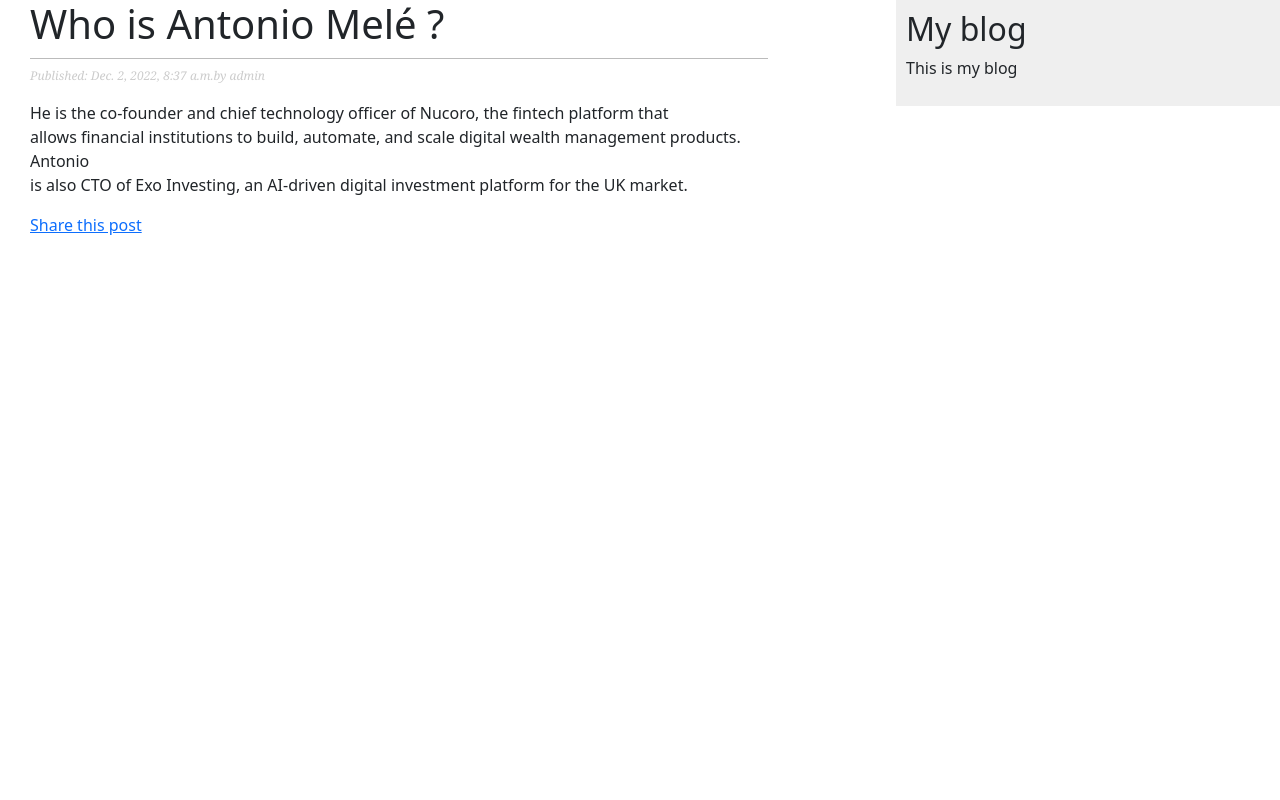
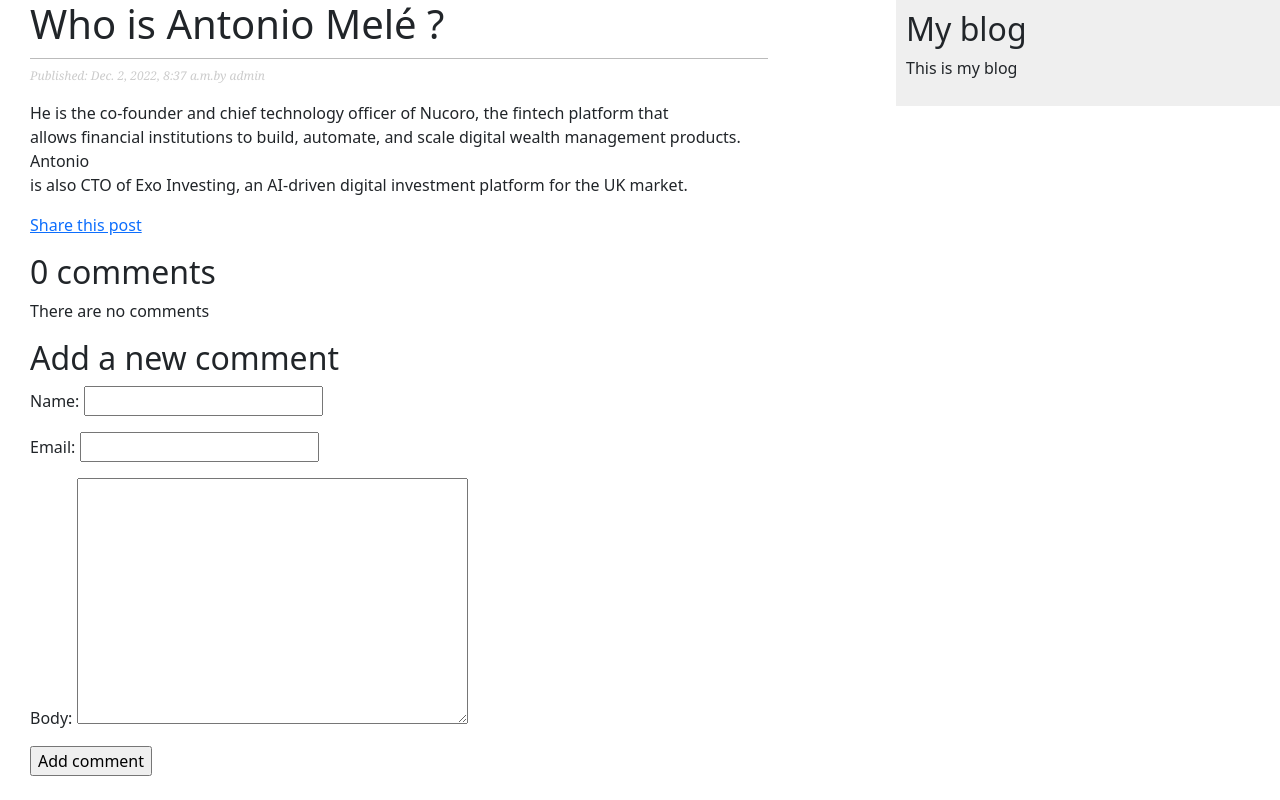
Before and after one commit to s-kvng/My-Blog-, a Django app: a page that uses mysite/blog/templates/blog/post/details.html in a window 1280 px wide. Run offline with Django 4.2, Linux system fonts and the light colour scheme; data comes from the database, SQL or seed files in the repository; both versions use the stored data as it was after the commit.

Commit message:
Update on Comment Feature
Almost done

```diff
--- a/mysite/blog/forms.py
+++ b/mysite/blog/forms.py
@@ -1,4 +1,5 @@
 from django import forms
+from .models import Comment
 
 
 
@@ -8,3 +9,9 @@
     email = forms.EmailField()
     to = forms.EmailField()
     comment = forms.CharField(required=False, widget=forms.Textarea)
+
+
+class CommentForm(forms.ModelForm):
+    class Meta:
+        model = Comment
+        fields = ['name', 'email', 'body']
--- a/mysite/blog/models.py
+++ b/mysite/blog/models.py
@@ -55,9 +55,10 @@
 
 class Comment(models.Model):
 
-    post = models.ForeignKey(Post, on_delete= models.CASCADE , related_name='comment')
+    post = models.ForeignKey(Post, on_delete= models.CASCADE , related_name='comments')
     name = models.CharField(max_length=80)
-    email = models.EmailField()
+    email = models.EmailField(max_length=100)
+    body = models.TextField()
     created = models.DateTimeField(auto_now_add=True)
     updated = models.DateTimeField(auto_now=True)
     active = models.BooleanField(default=True)
--- a/mysite/blog/static/css/blog.css
+++ b/mysite/blog/static/css/blog.css
@@ -47,3 +47,11 @@
     margin: 40px 0;
     font-weight: bold;
 }
+
+.comment{
+    padding: 10px !important;
+}
+
+.comment:nth-child(even){
+    background: #00abff;
+}
--- a/mysite/blog/templates/blog/post/details.html
+++ b/mysite/blog/templates/blog/post/details.html
@@ -15,4 +15,25 @@
     <a href="{% url "blog:post_share" post.id %}" > Share this post </a>
  </p>
 
+ {% with comments.count as total_comments %}
+ <h2>
+   {{total_comments}} comment{{total_comments|pluralize}}
+</h2>
+
+ {% endwith %}
+
+ {% for comment in comments %}
+   <div class="comment">
+      <p class="info" >
+         Comment {{ forloop.counter }} by {{ comment.name}} {{ comment.created}}
+      </p>
+      {{comment.body|linebreaks}}
+   </div>
+   {% empty %}
+   <p> There are no comments</p>
+
+ {% endfor %}
+
+ {% include "blog/post/includes/comment_form.html" %}
+
 {% endblock %}
--- /dev/null
+++ b/mysite/blog/templates/blog/post/includes/comment_form.html
@@ -0,0 +1,10 @@
+
+<h2>Add a new comment</h2>
+
+<form class="com_form" action="{% url "blog:post_comment" post.id %}" method="post">
+{{ form.as_p}}
+{% csrf_token %}
+
+<p> <input type="submit" value="Add comment"></p>
+
+</form>
--- a/mysite/blog/urls.py
+++ b/mysite/blog/urls.py
@@ -9,4 +9,5 @@
     path('', views.PostListView.as_view(), name='post_list'), #class based view , that uses the generic ListView
     path('<int:year>/<int:month>/<int:day>/<slug:post>', views.post_details , name='post_details'),
     path('<int:post_id>/share/', views.post_share, name='post_share'),
+    path('<int:post_id>/comment/', views.post_comment, name='post_comment'),
 ]
--- a/mysite/blog/views.py
+++ b/mysite/blog/views.py
@@ -1,9 +1,10 @@
 from django.shortcuts import render, get_object_or_404
-from .models import Post
+from .models import Post , Comment
 from django.core.paginator import Paginator, PageNotAnInteger, EmptyPage
 from django.views.generic import ListView
-from .forms import EmailPostForm
+from .forms import EmailPostForm , CommentForm
 from django.core.mail import send_mail
+from django.views.decorators.http import require_POST
 
 
 # Create your views here.
@@ -35,7 +36,13 @@
                              publish__month=month,
                              publish__day=day)
 
-    return render(request, 'blog/post/details.html', {'post': post})
+    #QuerySet to retrieve all active comments for the post
+    comments = post.comments.filter(active=True)
+
+    # creating an instance of the comment form
+    form = CommentForm()
+
+    return render(request, 'blog/post/details.html', {'post': post, 'comments': comments, 'form': form})
 
 class PostListView(ListView): #class based view , inherited from ListView
     """
@@ -79,3 +86,24 @@
         form = EmailPostForm()
 
     return render(request, 'blog/post/share.html', {'post': post, 'form': form , 'sent': sent})
+
+
+@require_POST
+def post_comment(request,post_id):
+
+    post = get_object_or_404(Post, id = post_id, status = Post.Status.PUBLISHED )
+    comment = None
+
+
+    form = CommentForm(data = request.POST)
+    if form.is_valid():
+
+        #create a comment object without saving to the database
+        comment = form.save(commit=False)
+
+        comment.post = post
+
+        #save comment object to database
+        comment.save()
+
+    return render(request, 'blog/post/comment.html', {'post' : post, 'form':form, 'comment':comment})
```
Also changed, not shown: mysite/blog/admin.py (+8 -1 lines), mysite/blog/templates/blog/post/comment.html (added, +18 -0 lines), mysite/blog/migrations/0005_comment_comment_blog_commen_created_0e6ed4_idx.py (added), mysite/blog/migrations/0006_comment_body_alter_comment_email.py (added), mysite/blog/migrations/0007_alter_comment_body.py (added), mysite/db.sqlite3.
